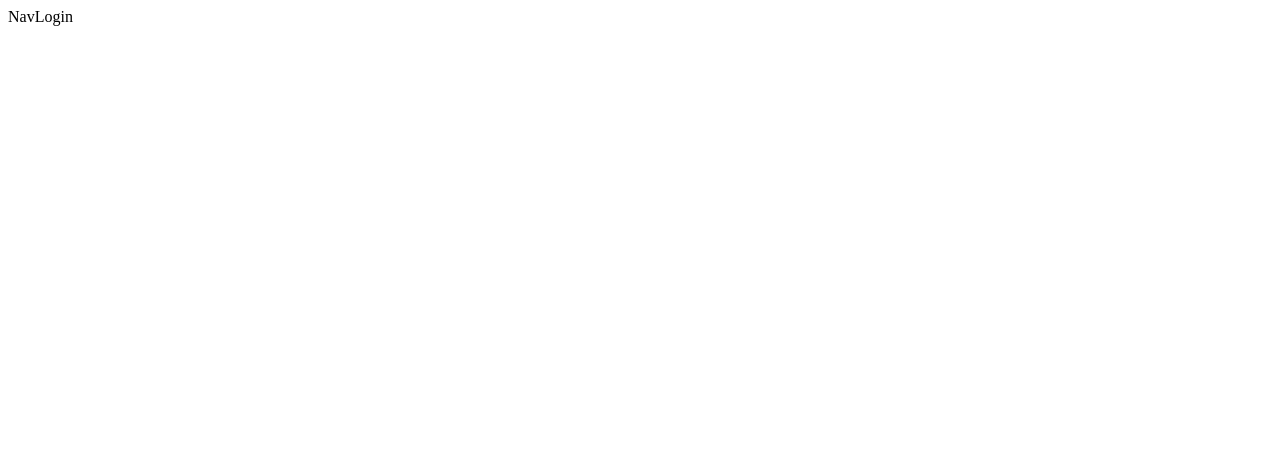
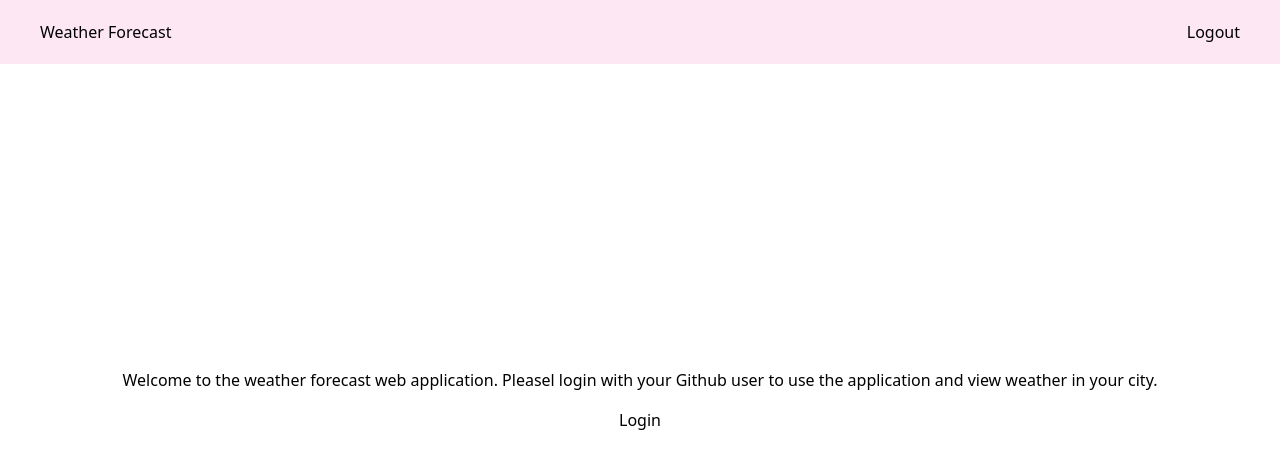
Before and after one commit to jjjjcccjjf/weather-forecast, a React (Create React App) app: page / in a window 1280 px wide. Shown: the top 468 px of the page. Built offline with nearby package versions, Linux system fonts and the light colour scheme.

Commit message:
Add tailwind.css and create basic frontend layout

```diff
--- a/package.json
+++ b/package.json
@@ -5,7 +5,6 @@
   "dependencies": {
     "@emotion/react": "^11.10.4",
     "@emotion/styled": "^11.10.4",
-    "@mui/material": "^5.10.10",
     "@testing-library/jest-dom": "^5.16.5",
     "@testing-library/react": "^13.4.0",
     "@testing-library/user-event": "^13.5.0",
@@ -38,5 +37,10 @@
       "last 1 firefox version",
       "last 1 safari version"
     ]
+  },
+  "devDependencies": {
+    "autoprefixer": "^10.4.12",
+    "postcss": "^8.4.18",
+    "tailwindcss": "^3.2.1"
   }
 }
--- /dev/null
+++ b/postcss.config.js
@@ -0,0 +1,6 @@
+module.exports = {
+  plugins: {
+    tailwindcss: {},
+    autoprefixer: {},
+  },
+}
--- a/src/App.js
+++ b/src/App.js
@@ -8,11 +8,13 @@ function App() {
   return (
     <BrowserRouter>
       <Nav></Nav>
-      <Routes>
-        <Route path="/" element={<Login />} />
-        <Route path="search/" element={<Search />} />
-        <Route path="weather/" element={<Weather />} />
-      </Routes>
+      <main className="container mx-auto h-screen grid place-items-center">
+        <Routes>
+          <Route path="/" element={<Login />} />
+          <Route path="search/" element={<Search />} />
+          <Route path="weather/" element={<Weather />} />
+        </Routes>
+      </main>
     </BrowserRouter>
   );
 }
--- a/src/Login.js
+++ b/src/Login.js
@@ -1,3 +1,9 @@
 export default function Login() {
-    return <>Login</>
+
+    return <>
+        <div className="grid grid-flow-row place-content-center gap-4">
+            <p>Welcome to the weather forecast web application. Pleasel login with your Github user to use the application and view weather in your city.</p>
+            <button>Login</button>
+        </div>
+    </>
 }
--- a/src/Nav.js
+++ b/src/Nav.js
@@ -1,3 +1,12 @@
 export default function Nav() {
-    return <>Nav</>
+    return <>
+        <header>
+            <nav>
+                <ul className="absolute top-0 w-screen h-16 bg-pink-100 flex justify-between">
+                    <li className="py-5 px-10">Weather Forecast</li>
+                    <li className="py-5 px-10">Logout</li>
+                </ul>
+            </nav>
+        </header>
+    </>
 }
--- /dev/null
+++ b/src/index.css
@@ -0,0 +1,3 @@
+@tailwind base;
+@tailwind components;
+@tailwind utilities;
--- a/src/index.js
+++ b/src/index.js
@@ -1,6 +1,7 @@
 import React from 'react';
 import ReactDOM from 'react-dom/client';
 import App from './App';
+import './index.css';
 import reportWebVitals from './reportWebVitals';
 
 const root = ReactDOM.createRoot(document.getElementById('root'));
--- /dev/null
+++ b/tailwind.config.js
@@ -0,0 +1,10 @@
+/** @type {import('tailwindcss').Config} */
+module.exports = {
+  content: [
+    "./src/**/*.{js,jsx,ts,tsx}",
+  ],
+  theme: {
+    extend: {},
+  },
+  plugins: [],
+}
```
Also changed, not shown: 1 other file (tests, documents, lock files or other folders).
